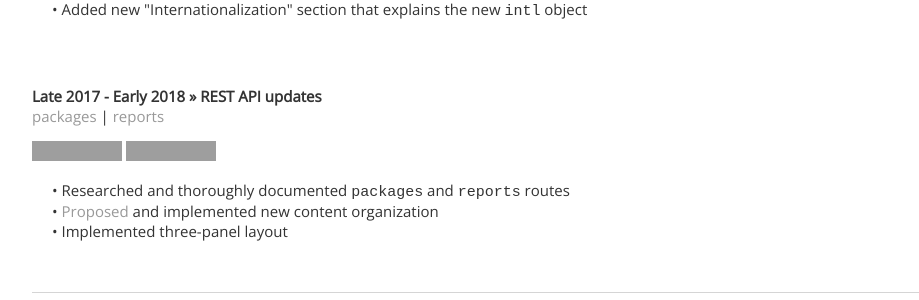
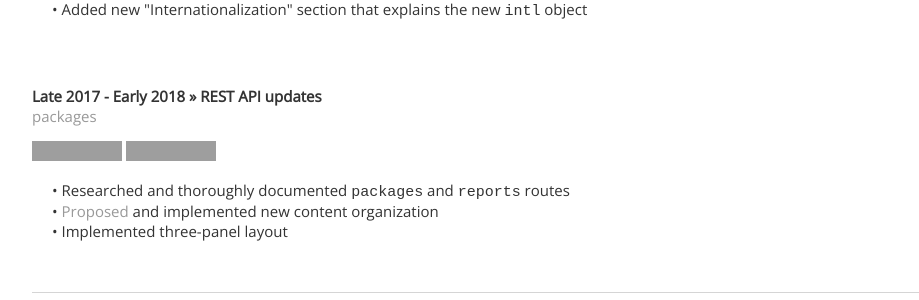
Before and after one commit to kevinacornelius/kevinacornelius.github.io, a Jekyll site: the page built from writing-samples/index.html, in a window 1280 px wide. Shown: the part 1065-1365 px from the top of the page, without its empty margins (160-1079 px from the left). Built offline with Jekyll 4.4.1, drawn with Linux system fonts in a browser that asks for light colours; nearby versions of some CDN libraries; grey boxes are pictures that could not be loaded.

Commit message:
Update index.html

```diff
--- a/writing-samples/index.html
+++ b/writing-samples/index.html
@@ -33,7 +33,7 @@ title: Writing samples
   <span class="indent">&bull; Wrote FAQs</span><br/>
   <span class="indent">&bull; Added new "Internationalization" section that explains the new <code>intl</code> object</span></p>
 <br/><br/>
-<p><strong>Late 2017 - Early 2018 &raquo; REST API updates</strong><br/><a href="https://docs.openx.com/Content/developers/platform_api/package.html" target="_blank">packages</a> | <a href="https://docs.openx.com/Content/developers/platform_api/report.html" target="_blank">reports</a><br/></p>
+<p><strong>Late 2017 - Early 2018 &raquo; REST API updates</strong><br/><a href="https://docs.openx.com/Content/developers/platform_api/package.html" target="_blank">packages</a><br/></p>
 <img src="https://img.shields.io/badge/%20-API-purple.svg"> <img src="https://img.shields.io/badge/%20-developer--guide-blue.svg">
 <p><span class="indent">&bull; Researched and thoroughly documented <code>packages</code> and <code>reports</code> routes</span><br/>
   <span class="indent">&bull; <a href="/writing-samples/rest-api-revamp.html">Proposed</a> and implemented new content organization</span><br/>
```
